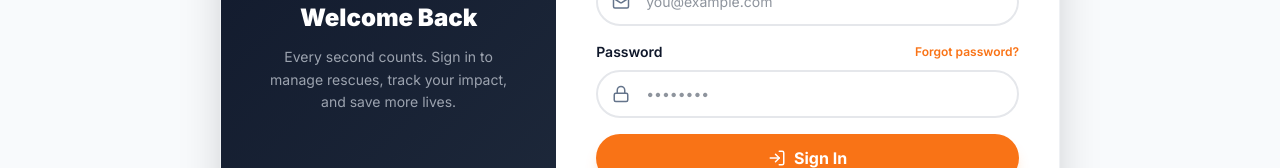
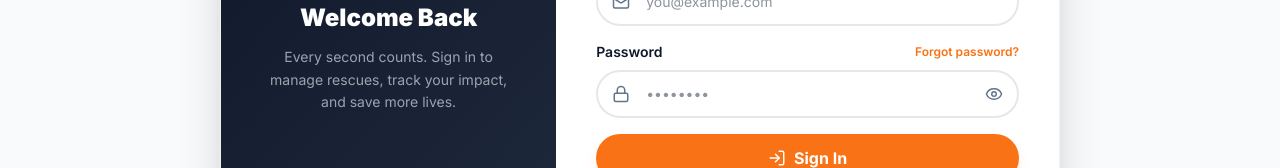
Before and after one commit to Sanjaygoud009/PawMira, a React (Vite) app in the folder client/: page /login in a window 1280 px wide. Shown: the part 406-574 px from the top of the page. Built offline with nearby package versions, Linux system fonts and the light colour scheme; no server answers; the HTML template or start-up script is replaced by a standard one.

Commit message:
Added the eye off/on icon  in password field on both Registration and Login pages. also fixed the vite.config.

```diff
--- a/client/src/pages/Login.jsx
+++ b/client/src/pages/Login.jsx
@@ -2,7 +2,7 @@ import { useState } from 'react';
 import { Link, useNavigate } from 'react-router-dom';
 import { motion } from 'framer-motion';
 import toast from 'react-hot-toast';
-import { Mail, Lock, LogIn, Loader2 } from 'lucide-react';
+import { Mail, Lock, LogIn, Loader2, Eye, EyeOff } from 'lucide-react';
 import { useAuth } from '../hooks/useAuth';
 
 export default function Login() {
@@ -11,6 +11,7 @@ export default function Login() {
   const [email, setEmail] = useState('');
   const [password, setPassword] = useState('');
   const [loading, setLoading] = useState(false);
+  const [showPassword, setShowPassword] = useState(false);
 
   const handleSubmit = async (e) => {
     e.preventDefault();
@@ -79,13 +80,21 @@ export default function Login() {
             <div className="relative">
               <Lock size={18} className="absolute left-4 top-1/2 -translate-y-1/2 text-text-light" />
               <input
-                type="password"
+                type={showPassword ? 'text' : 'password'}
                 value={password}
                 onChange={(e) => setPassword(e.target.value)}
                 placeholder="••••••••"
-                className="w-full pl-12 pr-4 py-3 rounded-2xl border-2 border-neutral text-sm bg-white focus:outline-none focus:border-primary transition-colors"
+                className="w-full pl-12 pr-12 py-3 rounded-2xl border-2 border-neutral text-sm bg-white focus:outline-none focus:border-primary transition-colors"
                 disabled={loading}
               />
+              <button
+                type="button"
+                onClick={() => setShowPassword(!showPassword)}
+                className="absolute right-4 top-1/2 -translate-y-1/2 text-text-light hover:text-dark transition-colors"
+                tabIndex="-1"
+              >
+                {showPassword ? <EyeOff size={18} /> : <Eye size={18} />}
+              </button>
             </div>
           </div>
 
--- a/client/src/pages/Register.jsx
+++ b/client/src/pages/Register.jsx
@@ -2,7 +2,7 @@ import { useState } from 'react';
 import { Link, useNavigate } from 'react-router-dom';
 import { motion } from 'framer-motion';
 import toast from 'react-hot-toast';
-import { Mail, Lock, User, UserPlus, Loader2, KeyRound, CheckCircle } from 'lucide-react';
+import { Mail, Lock, User, UserPlus, Loader2, KeyRound, CheckCircle, Eye, EyeOff } from 'lucide-react';
 import { useAuth } from '../hooks/useAuth';
 
 export default function Register() {
@@ -12,6 +12,7 @@ export default function Register() {
   const [form, setForm] = useState({ name: '', email: '', password: '', role: 'volunteer' });
   const [otp, setOtp] = useState('');
   const [loading, setLoading] = useState(false);
+  const [showPassword, setShowPassword] = useState(false);
 
   const handleRegisterSubmit = async (e) => {
     e.preventDefault();
@@ -122,13 +123,21 @@ export default function Register() {
               <div className="relative">
                 <Lock size={18} className="absolute left-4 top-1/2 -translate-y-1/2 text-text-light" />
                 <input
-                  type="password"
+                  type={showPassword ? 'text' : 'password'}
                   value={form.password}
                   onChange={(e) => setForm((f) => ({ ...f, password: e.target.value }))}
                   placeholder="Min 6 characters"
-                  className="w-full pl-12 pr-4 py-3 rounded-2xl border-2 border-neutral text-sm bg-white focus:outline-none focus:border-primary transition-colors"
+                  className="w-full pl-12 pr-12 py-3 rounded-2xl border-2 border-neutral text-sm bg-white focus:outline-none focus:border-primary transition-colors"
                   disabled={loading}
                 />
+                <button
+                  type="button"
+                  onClick={() => setShowPassword(!showPassword)}
+                  className="absolute right-4 top-1/2 -translate-y-1/2 text-text-light hover:text-dark transition-colors"
+                  tabIndex="-1"
+                >
+                  {showPassword ? <EyeOff size={18} /> : <Eye size={18} />}
+                </button>
               </div>
             </div>
 
--- a/client/vite.config.js
+++ b/client/vite.config.js
@@ -8,7 +8,7 @@ export default defineConfig({
     port: 5173,
     proxy: {
       '/api': {
-        target: 'http://127.0.0.1:5000',
+        target: 'http://localhost:5000',
         changeOrigin: true,
         timeout: 30000,
       },
```
